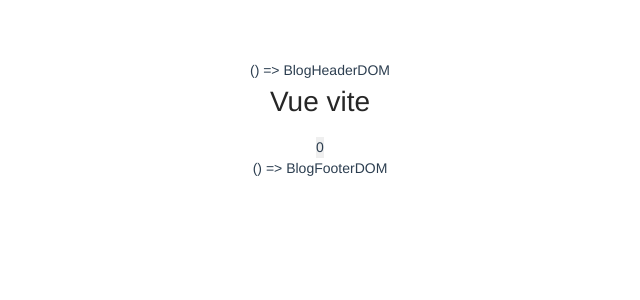
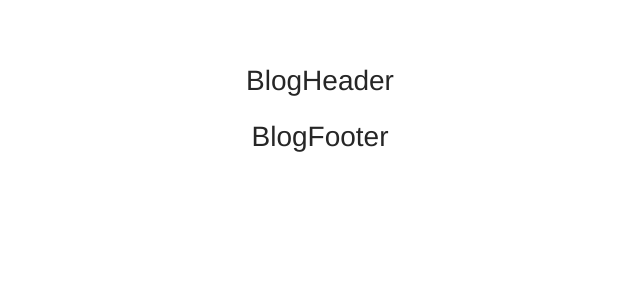
Before and after one commit to xmasuhai/vite-share-blog, a Vue app: page / in a window 1280 px wide. Shown: the top 300 px of the page, without its empty margins (320-960 px from the left). Built offline with nearby package versions, Linux system fonts and the light colour scheme.

Commit message:
🎨 博客头部页面和页脚页面

```diff
--- a/src/App.tsx
+++ b/src/App.tsx
@@ -1,36 +1,31 @@
 // This starter template is using Vue 3 <script setup> SFCs
 // Check out https://v3.vuejs.org/api/sfc-script-setup.html#sfc-script-setup
 // noinspection JSXNamespaceValidation
-
 import {defineComponent, provide} from 'vue';
 import appClass from '@/styles/app.module.scss'; // css modules
 import BlogHeader from '@/components/BlogHeader';
 import BlogFooter from '@/components/BlogFooter';
 import {message} from 'ant-design-vue';
 import 'ant-design-vue/dist/antd.css';
-import HelloWorld from './components/HelloWorld';
 
 // 用defineComponent定义组件且要导出
-// noinspection JSXNamespaceValidation
 export default defineComponent({
   name: 'App',
   // components: {BlogHeader, BlogFooter, HelloWorld},
-  props: {},
   setup(/*props, ctx*/) {
     // 将 message 方法挂载在全局
     provide('$message', message);
   },
   render: () => {
-    const BlogHeaderDOM = <BlogHeader></BlogHeader>
-    const BlogFooterDOM = <BlogFooter></BlogFooter>
+    const renderBlogHeader = () => {return (<BlogHeader/>);};
+    const renderBlogFooter = () => {return (<BlogFooter/>);};
     return (
       <div class={appClass.app}>
-        {() => BlogHeaderDOM}
+        {renderBlogHeader()}
         <main>
           <router-view/>
-          <HelloWorld msg='Vue vite' />
         </main>
-        {() => BlogFooterDOM}
+        {renderBlogFooter()}
       </div>
     );
   },
--- a/src/components/About.tsx
+++ b/src/components/About.tsx
@@ -1,5 +1,5 @@
 import {ref, defineComponent} from 'vue';
-import logo from '@/assets/logo.png';
+// import logo from '@/assets/logo.png';
 
 const msg = ref(`'Hello Vue 3.0 + Vite!'`);
 
@@ -7,8 +7,10 @@ export default defineComponent({
   name: 'About',
   render: () => (
     <>
+      {/*
       <img alt="Vue logo"
            src={logo}/>
+      */}
       <h1>{msg}</h1>
     </>
   ),
--- a/src/components/BlogFooter.tsx
+++ b/src/components/BlogFooter.tsx
@@ -1,22 +1,24 @@
 import {defineComponent,} from 'vue';
+
+const BlogFooterProps = {
+  desc: String,
+  thumb: String,
+  title: String,
+};
 
 export default defineComponent({
   name: 'BlogFooter',
-  props: {
-    msg: String
-  },
+  props: BlogFooterProps,
   components: {},
   setup(/*props, ctx*/) {
 
     return {};
   },
   render() {
-    // noinspection JSXNamespaceValidation
     return (
       <>
-        BlogFooter.tsx
+        <h1>BlogFooter</h1>
       </>
     );
   }
-
 });
--- a/src/components/BlogHeader.tsx
+++ b/src/components/BlogHeader.tsx
@@ -1,15 +1,27 @@
 import {defineComponent} from 'vue';
+
+const BlogHeaderProps = {
+  desc: String,
+  thumb: String,
+  title: String,
+};
 
 export default defineComponent({
   name: 'BlogHeader',
-  props: {msg: String,},
+  props: BlogHeaderProps,
   components: {},
   setup(/*props, ctx*/) {
 
-    return () => (
+    return {
+
+    }
+  },
+  render() {
+    // noinspection JSXNamespaceValidation
+    return (
       <>
-       <h1>BlogHeader.tsx</h1>
+        <h1>BlogHeader</h1>
       </>
     );
   }
-})
+});
--- a/src/components/BlogHeader.vue
+++ /dev/null
@@ -1,52 +0,0 @@
-<script setup lang="ts">
-import { ref } from 'vue'
-
-defineProps<{ msg: string }>()
-
-const count = ref(0)
-</script>
-
-<template>
-  <h1>{{ msg }}</h1>
-
-  <p>
-    Recommended IDE setup:
-    <a href="https://code.visualstudio.com/" target="_blank">VSCode</a>
-    +
-    <a href="https://github.com/johnsoncodehk/volar" target="_blank">Volar</a>
-  </p>
-
-  <p>See <code>README.md</code> for more information.</p>
-
-  <p>
-    <a href="https://vitejs.dev/guide/features.html" target="_blank">
-      Vite Docs
-    </a>
-    |
-    <a href="https://v3.vuejs.org/" target="_blank">Vue 3 Docs</a>
-  </p>
-
-  <button type="button" @click="count++">count is: {{ count }}</button>
-  <p>
-    Edit
-    <code>components/HelloWorld.vue</code> to test hot module replacement.
-  </p>
-</template>
-
-<style lang="scss" scoped>
-a {
-  color: #42b983;
-}
-
-label {
-  margin: 0 0.5em;
-  font-weight: bold;
-}
-
-code {
-  background-color: #eee;
-  padding: 2px 4px;
-  border-radius: 4px;
-  color: #304455;
-}
-</style>
--- a/src/components/HelloWorld.tsx
+++ /dev/null
@@ -1,17 +0,0 @@
-import { defineComponent, ref } from 'vue';
-
-export default defineComponent({
-  name: 'HelloWorld',
-  props: {
-    msg: String,
-  },
-  setup(props) {
-    const count = ref<number>(0);
-    return () => (
-      <div class="main">
-        <h1> {props.msg}</h1>
-        <button>{count.value}</button>
-      </div>
-    );
-  },
-});
--- a/src/components/components.d.ts
+++ b/src/components/components.d.ts
@@ -6,7 +6,7 @@ declare module 'vue' {
   export interface GlobalComponents {
     About: typeof import('./About.tsx')['default']
     BlogFooter: typeof import('./BlogFooter.tsx')['default']
-    BlogHeader: typeof import('./BlogHeader.vue')['default']
+    BlogHeader: typeof import('./BlogHeader.tsx')['default']
   }
 }
 
```
Also changed, not shown: src/vue-tsx-shim.d.ts (added, +16 -0 lines), src/assets/logo.png (deleted).
